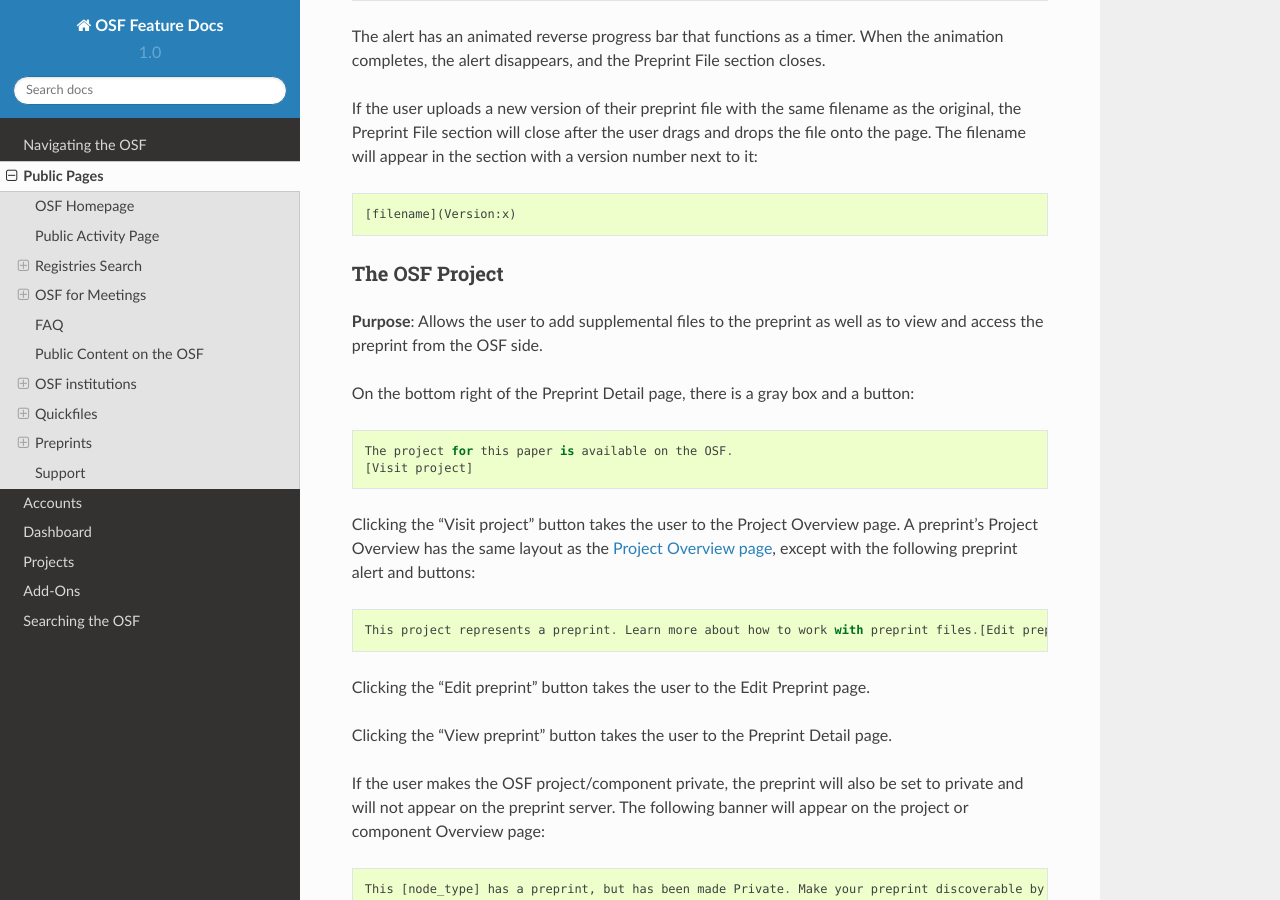
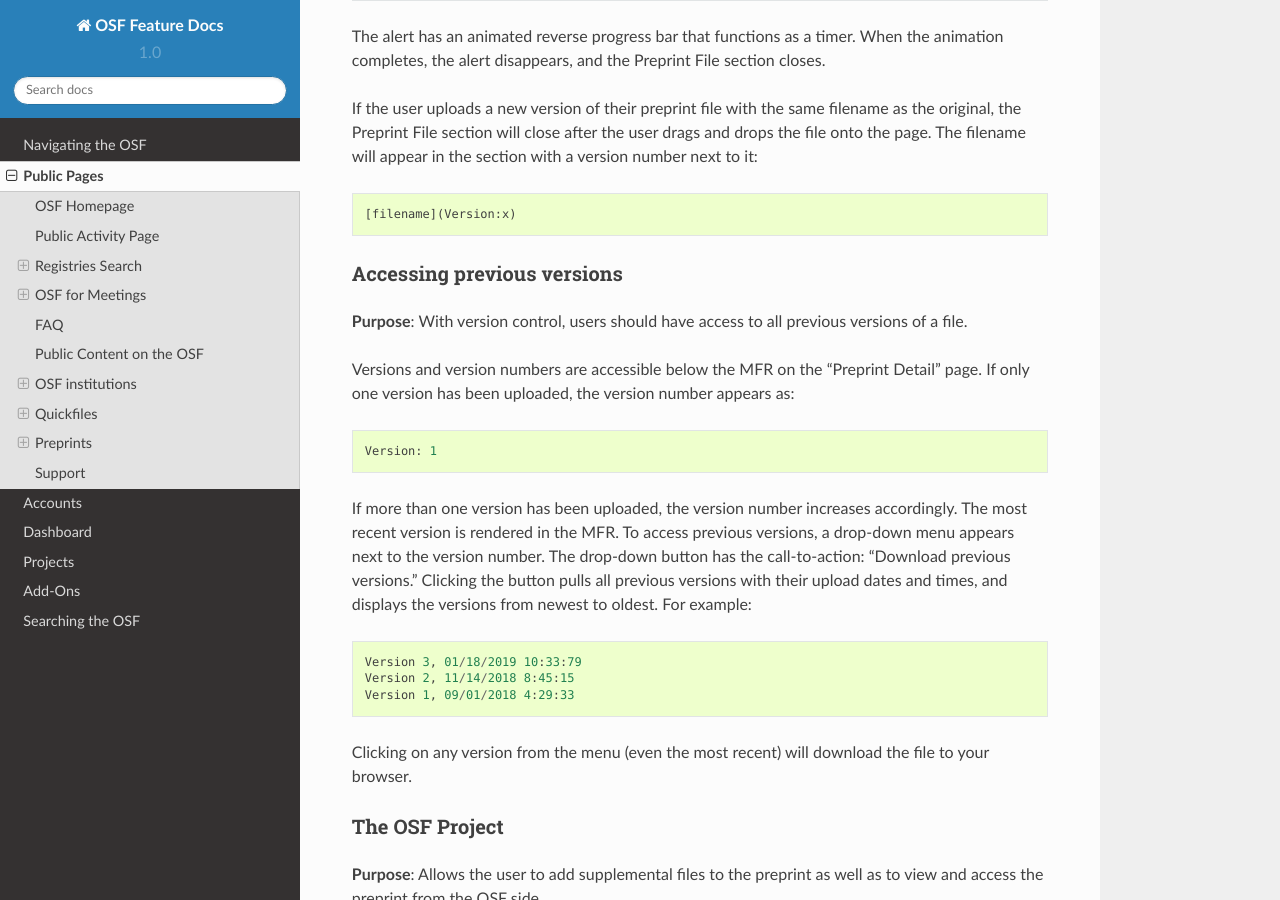
Before and after one commit to CenterForOpenScience/OSFDocs, a Sphinx documentation site: the page built from docs/pages/pages_index.rst, in a window 1280 px wide and 900 px high, scrolled down 39548 px. Built offline with Sphinx 7.4.7 and the Read the Docs theme 2.0.0, drawn with Linux system fonts in a browser that asks for light colours.

Commit message:
Ability to download previous versions of preprint files

```diff
--- a/docs/pages/include/preprints.rst
+++ b/docs/pages/include/preprints.rst
@@ -804,6 +804,22 @@
 
     [filename](Version:x)
 
+Accessing previous versions
+---------------------------
+**Purpose**: With version control, users should have access to all previous versions of a file.
+
+Versions and version numbers are accessible below the MFR on the "Preprint Detail" page. If only one version has been uploaded, the version number appears as::
+
+    Version: 1
+
+If more than one version has been uploaded, the version number increases accordingly. The most recent version is rendered in the MFR. To access previous versions, a drop-down menu appears next to the version number. The drop-down button has the call-to-action: "Download previous versions." Clicking the button pulls all previous versions with their upload dates and times, and displays the versions from newest to oldest. For example::
+
+  Version 3, 01/18/2019 10:33:79
+  Version 2, 11/14/2018 8:45:15
+  Version 1, 09/01/2018 4:29:33
+
+Clicking on any version from the menu (even the most recent) will download the file to your browser.
+
 The OSF Project
 ---------------
 **Purpose**: Allows the user to add supplemental files to the preprint as well as to view and access the preprint from the OSF side.
```
